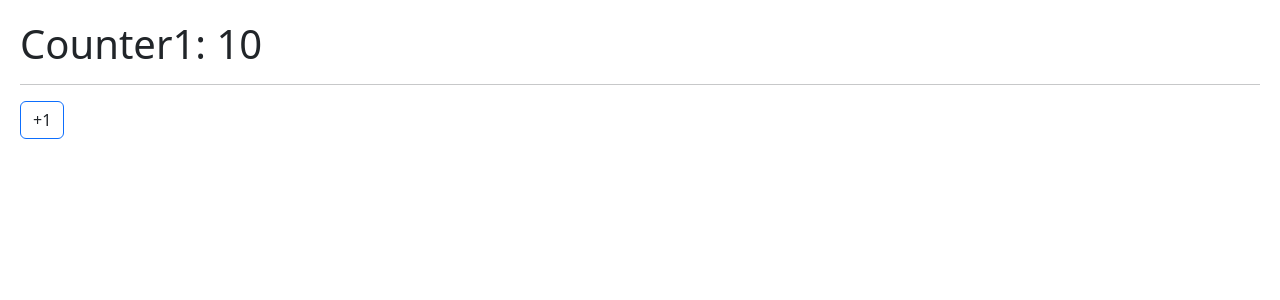
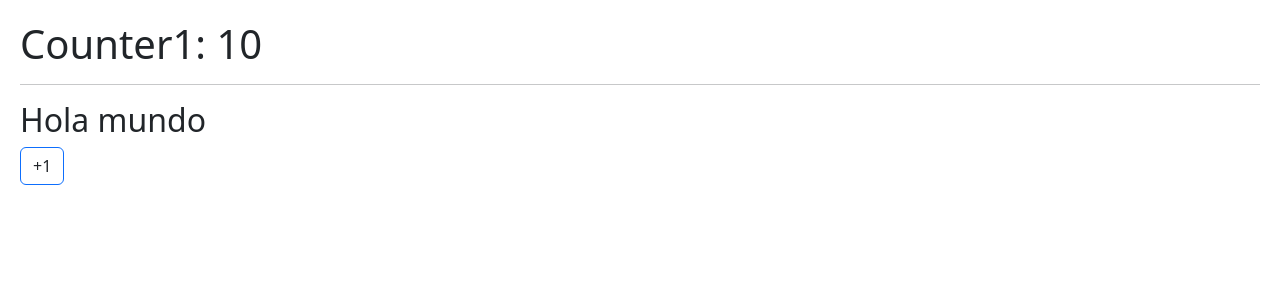
Before and after one commit to javiergp23/hooks_wv, a React (Vite) app in the folder react-01/: page / in a window 1280 px wide. Shown: the top 300 px of the page. Built offline with nearby package versions, Linux system fonts and the light colour scheme.

Commit message:
changes_=2

```diff
--- a/react-01/src/01-useState/CounterApp.jsx
+++ b/react-01/src/01-useState/CounterApp.jsx
@@ -10,6 +10,7 @@ export const CounterApp = () =>{
             <div>
                 <h1>Counter1: { counter1 }</h1>
                 <hr />
+                <h2>Hola mundo</h2>
                 <button className="btn border-primary"  onClick={ () => setCounter( counter1 + 1) }>+1</button>
             </div>
         </>
```
